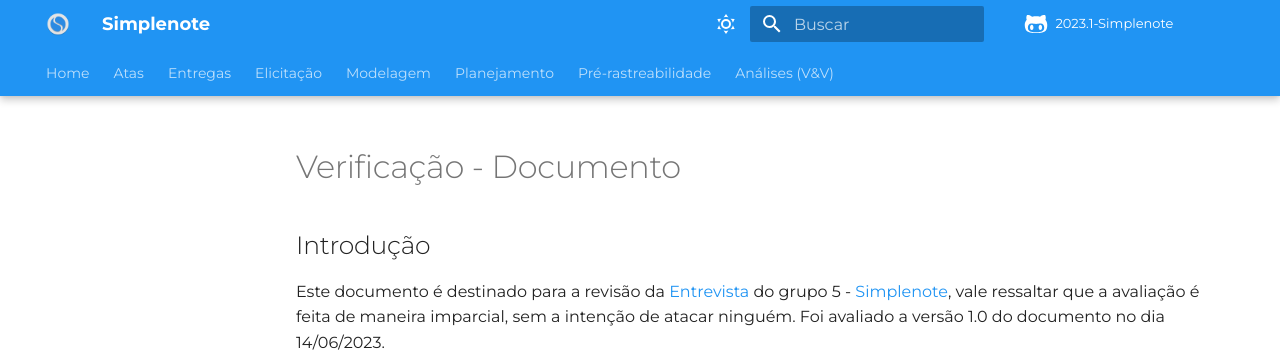
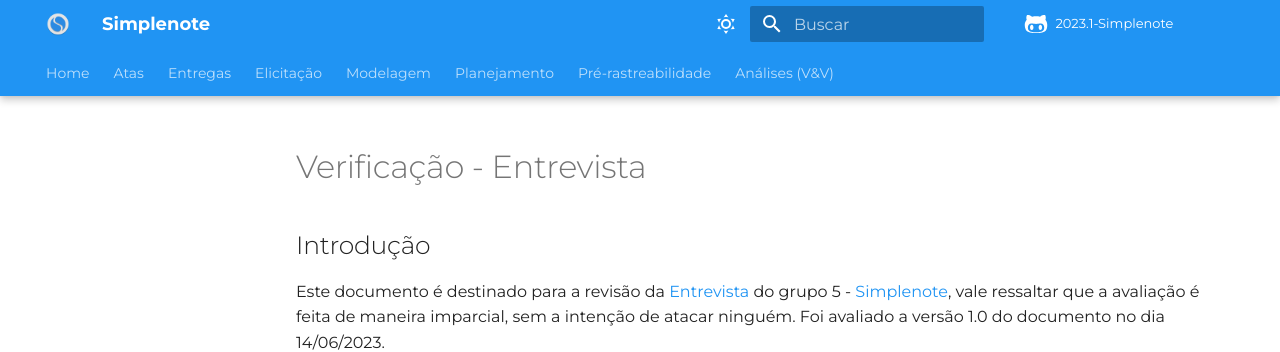
Before and after one commit to Requisitos-de-Software/2023.1-Simplenote, an MkDocs documentation site: the page built from docs/Analise-Grupo5/Elicitação/entrevista.md, in a window 1280 px wide and 900 px high. Shown: the top 352 px of the window. Built offline with MkDocs 1.6.1 and Material for MkDocs 9.7.7, drawn with Linux system fonts in a browser that asks for light colours; some web fonts are replaced; comment, search, counter and statistics services are not loaded.

Commit message:
Update entrevista.md

```diff
--- a/docs/Analise-Grupo5/Elicitação/entrevista.md
+++ b/docs/Analise-Grupo5/Elicitação/entrevista.md
@@ -1,4 +1,4 @@
-# Verificação - Documento
+# Verificação - Entrevista
 
 ## Introdução
 
```
